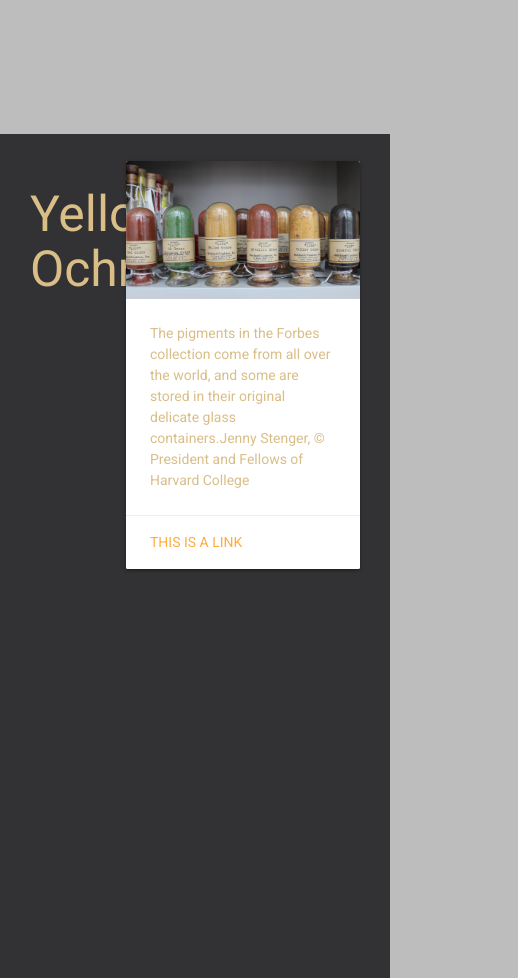
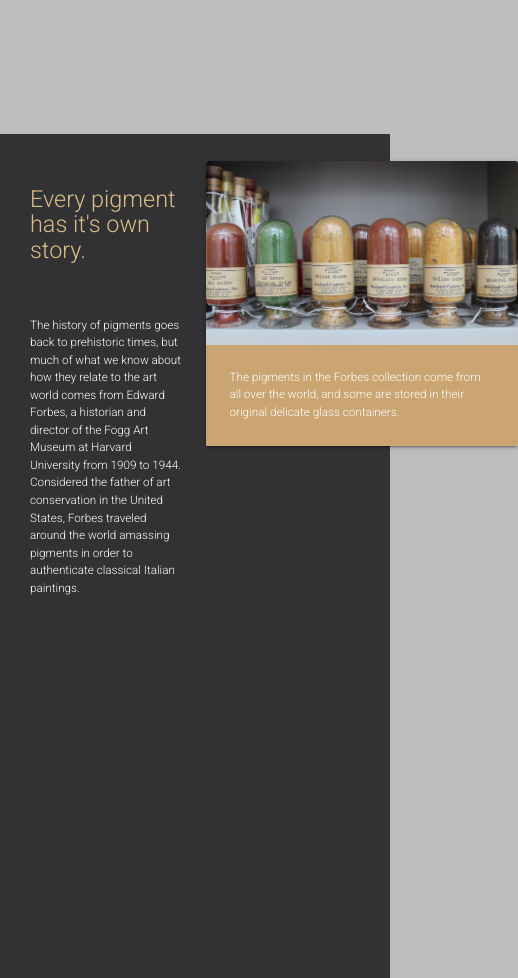
Before and after one commit to hayleenighbert/rarecolors, a plain HTML site: page index.html in a window 390 px wide. Shown: the part 760-1738 px from the top of the page, 518 px wide, since content can reach past the window. Drawn offline with nearby package versions, Linux system fonts and the light colour scheme.

Commit message:
Responsive design, card added

```diff
--- a/index.html
+++ b/index.html
@@ -37,7 +37,8 @@
   </div>
   <div class="sub-container">
     <div class="row">
-      <div class="col s6"><h2><font color="#d9be87">Yellow Ochre</h2>
+      <div class="col s6"><h2 class="header2"><font color="#d9be87">Every pigment has it's own story.</h2><br>
+        <p>The history of pigments goes back to prehistoric times, but much of what we know about how they relate to the art world comes from Edward Forbes, a historian and director of the Fogg Art Museum at Harvard University from 1909 to 1944. Considered the father of art conservation in the United States, Forbes traveled around the world amassing pigments in order to authenticate classical Italian paintings.</p>
       </div>
       <div class="col s6">
         <div class="card">
@@ -45,10 +46,8 @@
             <img src="img/rarestcolors.jpg">
           </div>
           <div class="card-content">
-              <p>The pigments in the Forbes collection come from all over the world, and some are stored in their original delicate glass containers.Jenny Stenger, © President and Fellows of Harvard College</p>
+            <p>The pigments in the Forbes collection come from all over the world, and some are stored in their original delicate glass containers.</p>
           </div>
-            <div class="card-action">
-              <a href="#">This is a link</a>
         </div>
       </div>
     </div>
--- a/style.css
+++ b/style.css
@@ -3,29 +3,39 @@ body {
   font-family: 'Roboto', sans-serif;
 }
 
+p {
+  color: white;
+  font-size: 3vmin;
+  font-weight: 300;
+  display:inline-block
+}
 
 .header1 {
   color: #323234;
-  font-size: 72px;
   font-family: 'Roboto';
   font-weight: 200;
   font-size: 12vmin;
 }
 
 .svg-right {
-  float: right;
-  width: inherit;
-  height: 40vmax;
+  vertical-align: right;
+  width: 80vmin;
 }
 
 .card {
-  width: 60vmin;
+  width: 80vmin;
   background-color: #caa571;
-  float: right;
+  vertical-align: center;
+}
+
+.card-content {
+  background-color: #caa571;
+  color: #323234;
 }
 
 .header2 {
   color: #323234;
+  font-weight: 300;
   font-size: 6vmin;
 }
 
@@ -52,4 +62,5 @@ body {
   height: 100vh;
   background-color: #323234;
   padding: 5%;
+  position: relative;
 }
```
Lines whose indentation alone changed are shown as unchanged.
